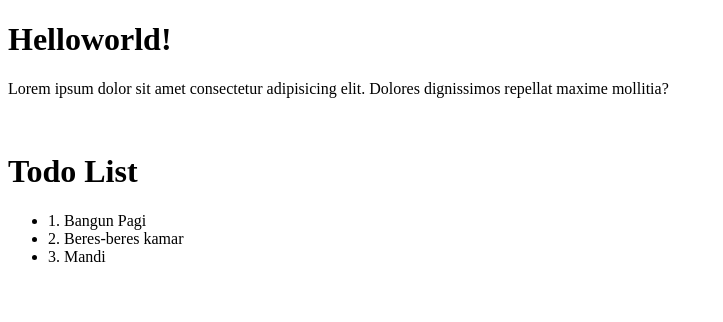
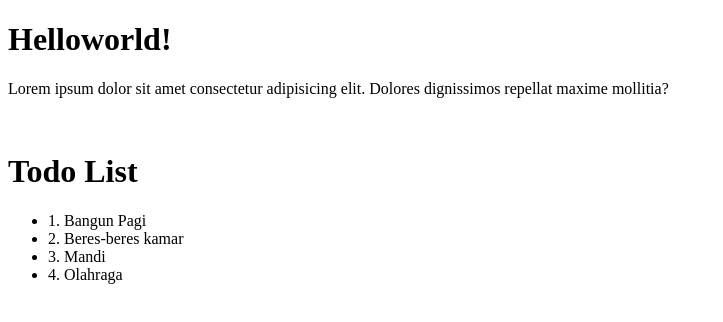
Before and after one commit to AkhdanFirdaus/fundamental_git, a plain HTML site: page index.html in a window 1280 px wide. Shown: the whole page, without its empty margins (0-723 px from the left). Drawn offline with Linux system fonts and the light colour scheme.

Commit message:
menambahkan list

```diff
--- a/index.html
+++ b/index.html
@@ -18,6 +18,7 @@
         <li>1. Bangun Pagi</li>
         <li>2. Beres-beres kamar</li>
         <li>3. Mandi</li>
+        <li>4. Olahraga</li>
     </ul>
 </body>
 
```
